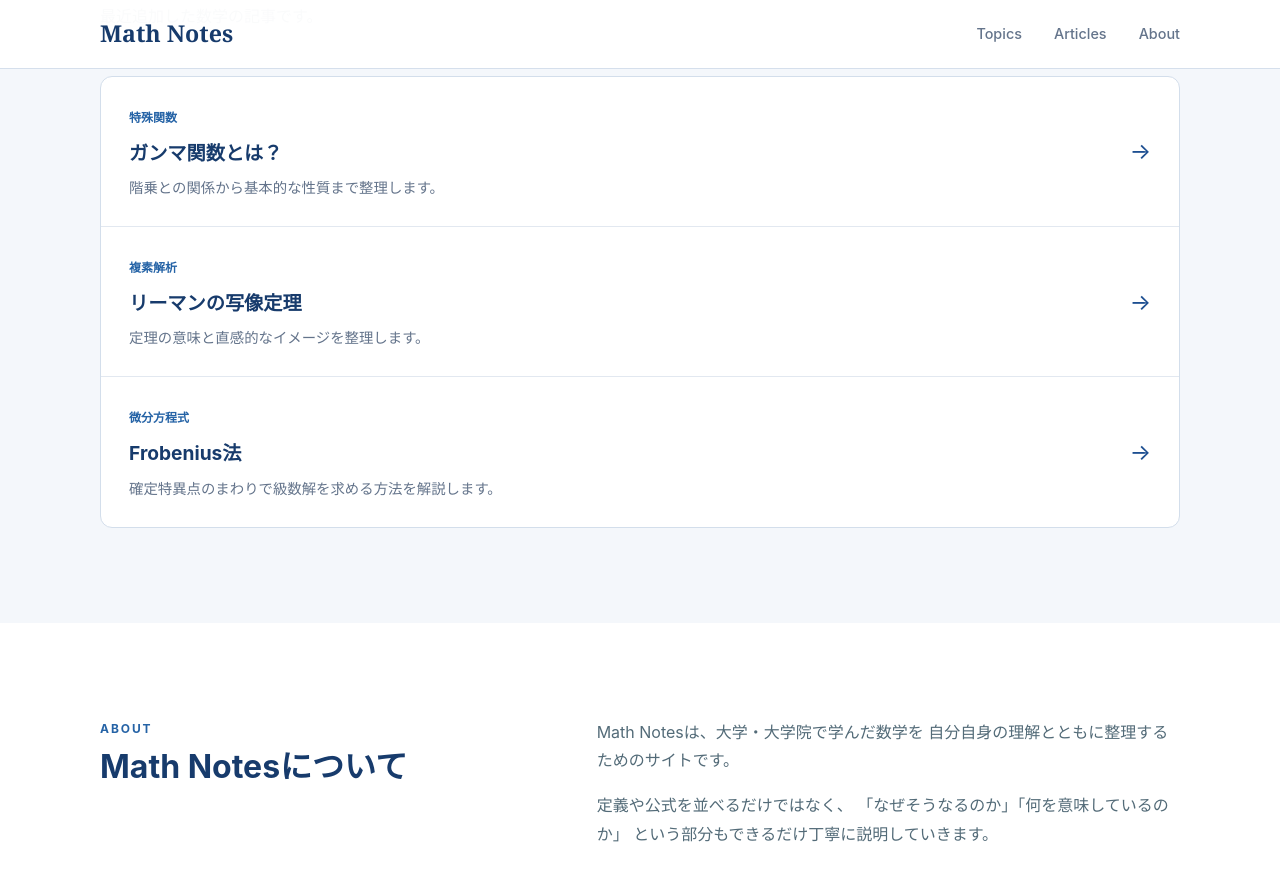
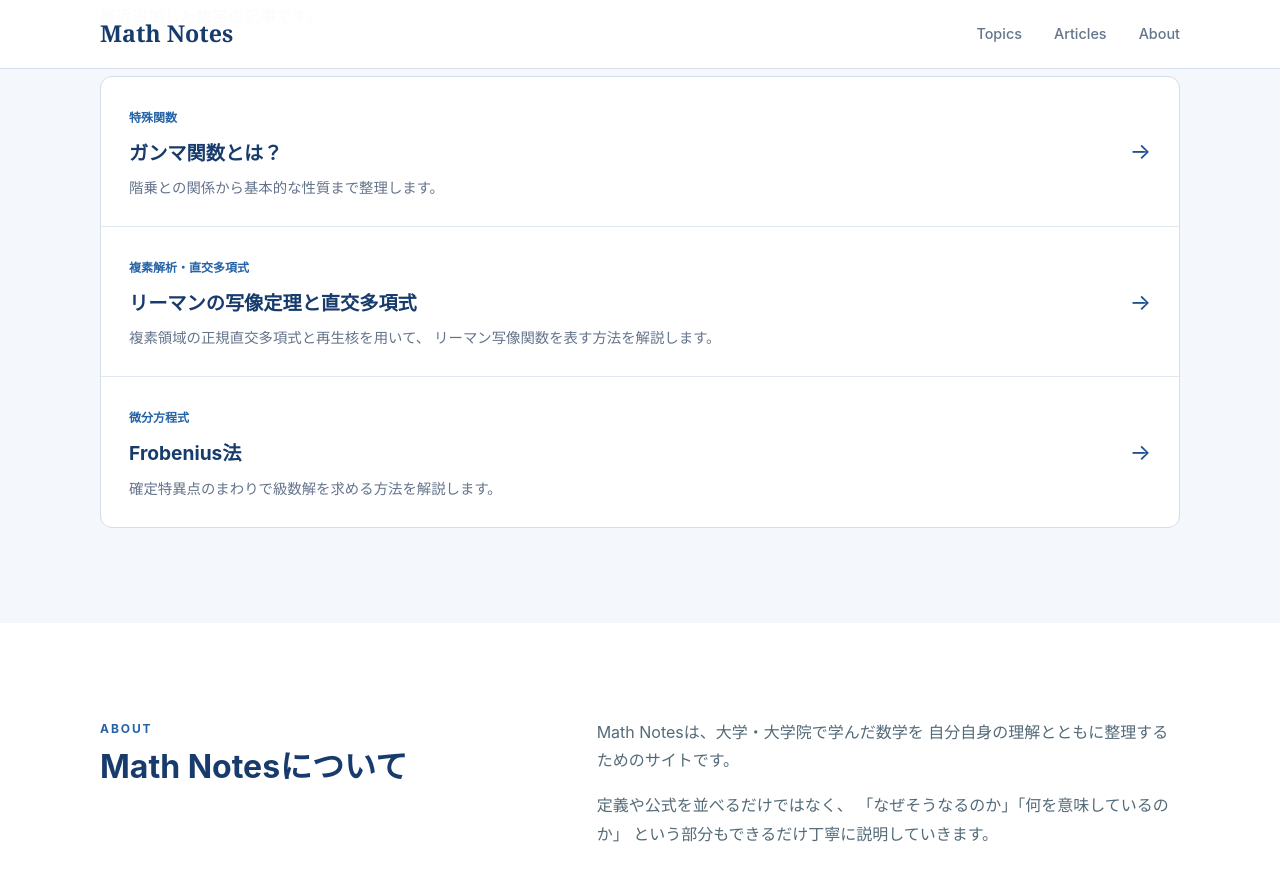
Before and after one commit to koukano/koukano.github.io, a Jekyll site: the page index.html, which Jekyll copies as it is, in a window 1280 px wide and 900 px high, scrolled down 1476 px. Shown: the top 881 px of the window. Built offline with Jekyll 4.4.1, drawn with Linux system fonts in a browser that asks for light colours.

Commit message:
Update index.html

```diff
--- a/index.html
+++ b/index.html
@@ -237,20 +237,24 @@
 
 
 
-          <article class="article-item">
+         <a
+  class="article-item article-link"
+  href="/articles/riemann-mapping-orthogonal-polynomials.html"
+>
 
   <div class="article-content">
 
     <span class="article-category">
-                複素解析
+      複素解析・直交多項式
     </span>
 
     <h3>
-                リーマンの写像定理
+      リーマンの写像定理と直交多項式
     </h3>
 
     <p>
-                定理の意味と直感的なイメージを整理します。
+      複素領域の正規直交多項式と再生核を用いて、
+      リーマン写像関数を表す方法を解説します。
     </p>
 
   </div>
@@ -259,7 +263,7 @@
     →
   </span>
 
-          </article>
+</a>
 
 
 
```
Lines whose indentation alone changed are shown as unchanged.
